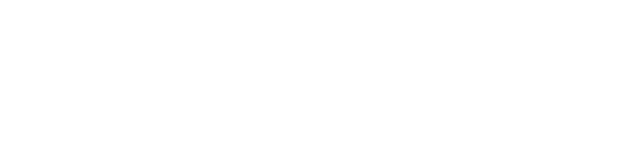
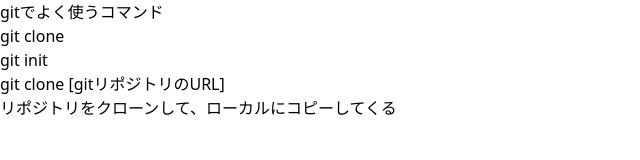
Before and after one commit to Kazunari-h/haltokyo-git-2021, a plain HTML site: page src/index.html in a window 1280 px wide. Shown: the whole page, without its empty margins (0-640 px from the left). Drawn offline with nearby package versions, Linux system fonts and the light colour scheme.

Commit message:
cloneの項目を追加

```diff
--- a/src/index.html
+++ b/src/index.html
@@ -12,5 +12,21 @@
         <script src="//unpkg.com/alpinejs" defer></script>
         <title>Gitの練習</title>
     </head>
-    <body></body>
+    <body>
+        <!-- 1. gitのコマンド紹介 -->
+        <section>
+            <h1>gitでよく使うコマンド</h1>
+            <ul>
+                <li>git clone</li>
+                <li>git init</li>
+            </ul>
+
+            <div>
+                <h2>git clone [gitリポジトリのURL]</h2>
+                <p>リポジトリをクローンして、ローカルにコピーしてくる</p>
+            </div>
+        </section>
+        <!-- 2. githubの機能紹介 -->
+        <!-- 3. 便利ツールの設定 -->
+    </body>
 </html>
```
